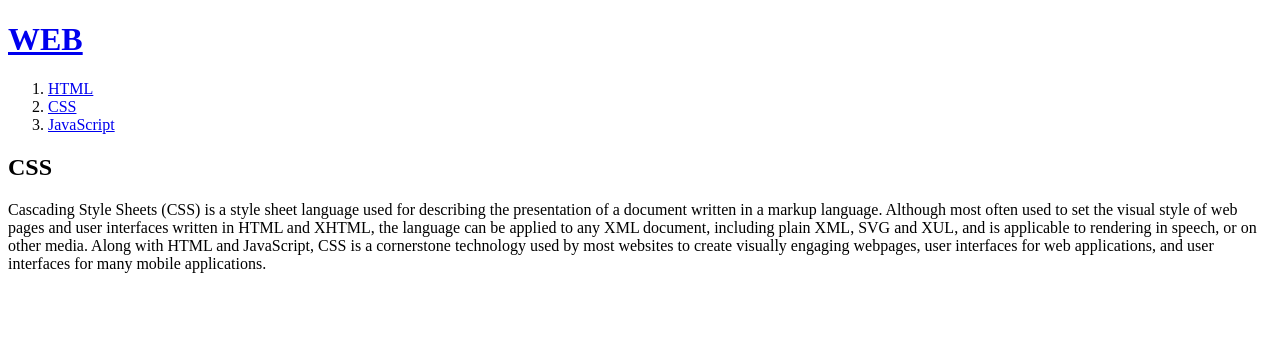
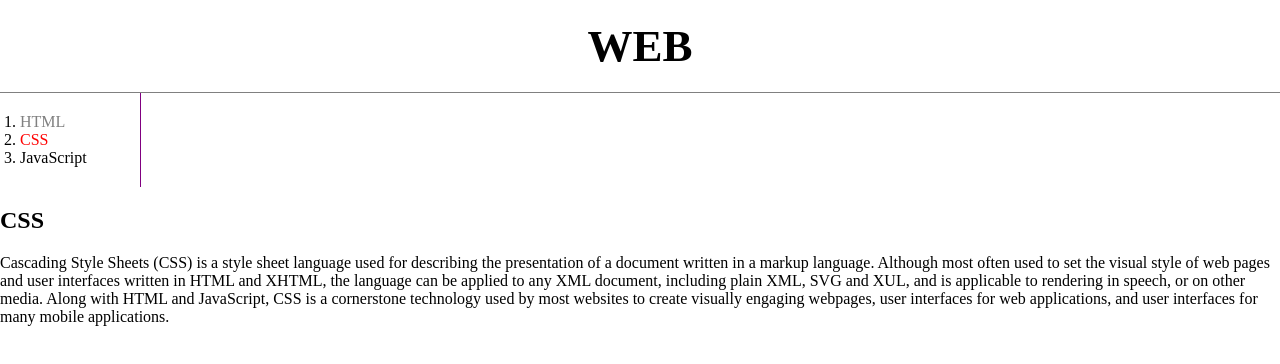
Before and after one commit to k0k9611/web1, a plain HTML site: page 2.html in a window 1280 px wide. Drawn offline with Linux system fonts and the light colour scheme.

Commit message:
대충합침
(대충 합쳤다는 뜻)

```diff
--- a/2.html
+++ b/2.html
@@ -1,17 +1,55 @@
-
 <!doctype html>
 <html>
 <head>
   <title>WEB1 - CSS</title>
   <meta charset="utf-8">
+  <style>
+    body{
+      margin: 0;
+    }
+    #active{
+      color: red;
+    }
+    .saw{
+      color: gray;
+    }
+    a{
+      color:black;
+      text-decoration: none;
+    }
+    h1{
+      font-size:45px;
+      text-align: center;
+      border-bottom:1px solid gray;
+      margin: 0;
+      padding: 20px;
+    }
+    ol{
+      border-right: 1px solid purple;
+      width: 100px;
+      margin: 0px;
+      padding: 20px;
+    }
+  </style>
 </head>
+
 <body>
-  <h1><a href="index.html">WEB</a></h1>
+  <h1><a href="index.html"> WEB </a></h1>
+
   <ol>
-    <li><a href="1.html">HTML</a></li>
-    <li><a href="2.html">CSS</a></li>
-    <li><a href="3.html">JavaScript</a></li>
+    <li><a href="1.html"class="saw"> HTML </a></li>
+    <li><a href="2.html"class="saw" id="active"> CSS </a></li>
+    <li><a href="3.html"> JavaScript </a></li>
   </ol>
+
+  <!--
+  <ol>
+    <li><a href="1.html"><font color="red"> HTML </font></a></li>
+    <li><a href="2.html"><font color="red"> CSS </font></a></li>
+    <li><a href="3.html"><font color="red"> JavaScript </font></a></li>
+  </ol>
+-->
+
   <h2>CSS</h2>
   <p>
     Cascading Style Sheets (CSS) is a style sheet language used for describing the presentation of a document written in a markup language. Although most often used to set the visual style of web pages and user interfaces written in HTML and XHTML, the language can be applied to any XML document, including plain XML, SVG and XUL, and is applicable to rendering in speech, or on other media. Along with HTML and JavaScript, CSS is a cornerstone technology used by most websites to create visually engaging webpages, user interfaces for web applications, and user interfaces for many mobile applications.
```
Also changed, not shown: box.html (added, +24 -0 lines), index.html (+1 -1 lines).
